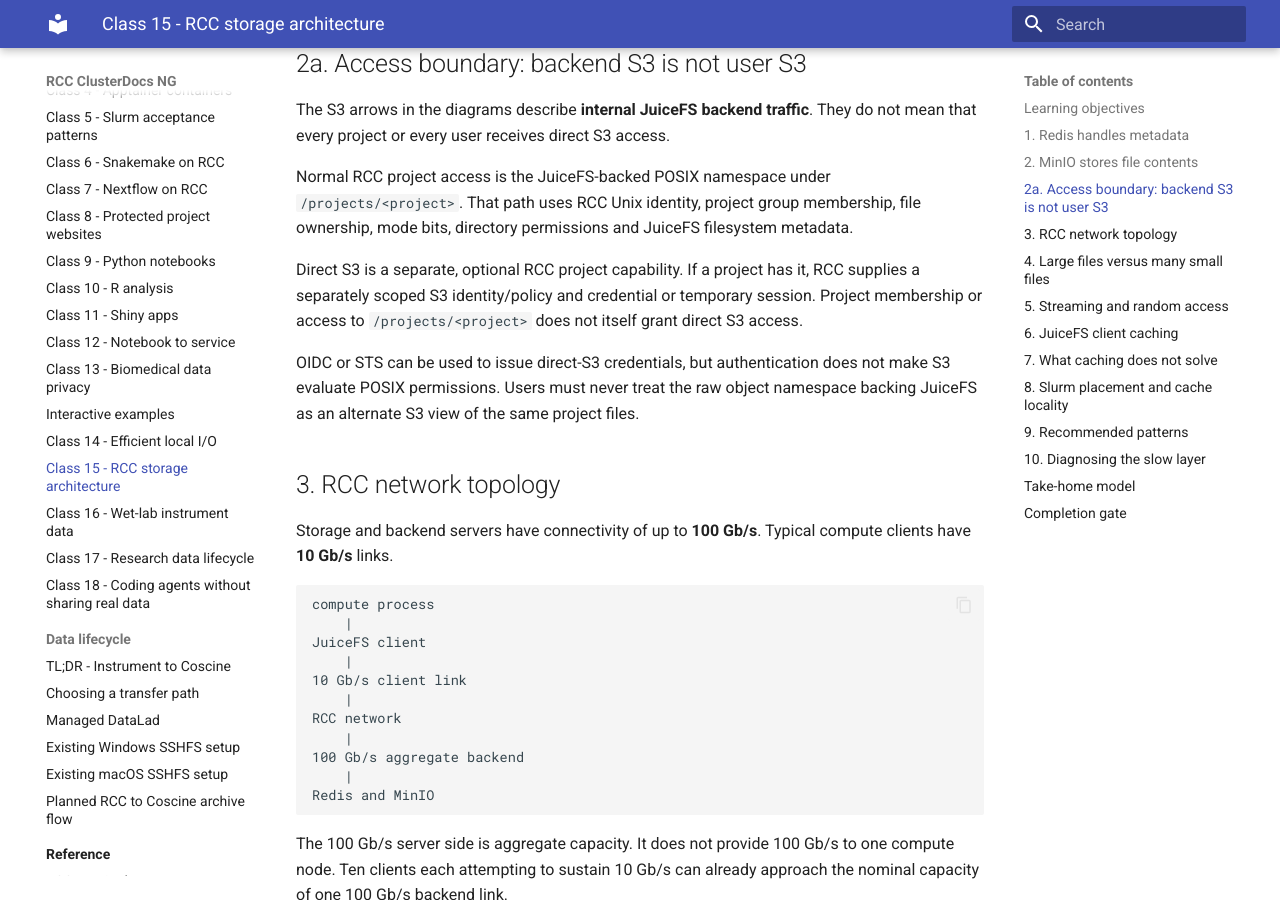
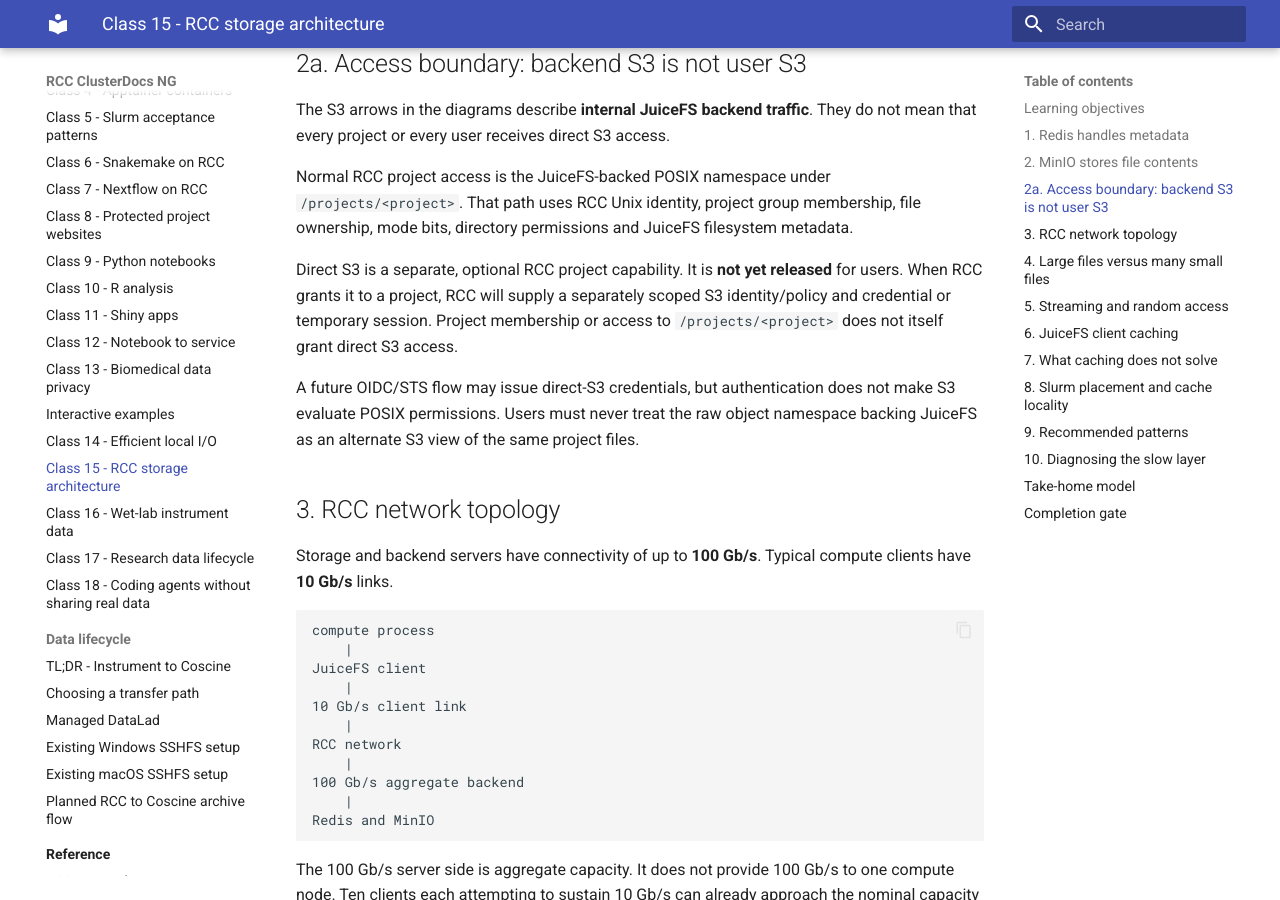
Before and after one commit to IKIM-Essen/ClusterDocs, an MkDocs documentation site: the page built from docs/course/class-15-storage-architecture.md, in a window 1280 px wide and 900 px high, scrolled down 2309 px. Built offline with MkDocs 1.6.1 and Material for MkDocs 9.7.7, drawn with Linux system fonts in a browser that asks for light colours.

Commit message:
Mark direct project S3 as not yet released
ADR-0175 keeps the generic companion-S3 user API unadmitted and describes
OIDC/STS issuance as a future flow. State both as unreleased/future in the
reference, Class 15, and its narration, and pin that in the test.

Co-Authored-By: Claude Opus 5.5 <noreply@anthropic.com>
Claude-Session: https://claude.ai/code/session_01WNS28LJ4F9CYUoXB4F3BaF

```diff
--- a/docs/course/class-15-storage-architecture.md
+++ b/docs/course/class-15-storage-architecture.md
@@ -86,12 +86,13 @@ Normal RCC project access is the JuiceFS-backed POSIX namespace under
 membership, file ownership, mode bits, directory permissions and JuiceFS
 filesystem metadata.
 
-Direct S3 is a separate, optional RCC project capability. If a project has it,
-RCC supplies a separately scoped S3 identity/policy and credential or temporary
-session. Project membership or access to `/projects/<project>` does not itself
-grant direct S3 access.
+Direct S3 is a separate, optional RCC project capability. It is **not yet
+released** for users. When RCC grants it to a project, RCC will supply a
+separately scoped S3 identity/policy and credential or temporary session.
+Project membership or access to `/projects/<project>` does not itself grant
+direct S3 access.
 
-OIDC or STS can be used to issue direct-S3 credentials, but authentication does
+A future OIDC/STS flow may issue direct-S3 credentials, but authentication does
 not make S3 evaluate POSIX permissions. Users must never treat the raw object
 namespace backing JuiceFS as an alternate S3 view of the same project files.
 
```
Also changed, not shown: docs/reference/storage-transfer.md (+4 -4 lines), narration/RCC_Onboarding_Class_15_Video_Narration.md (+1 -1 lines), 1 other file.
